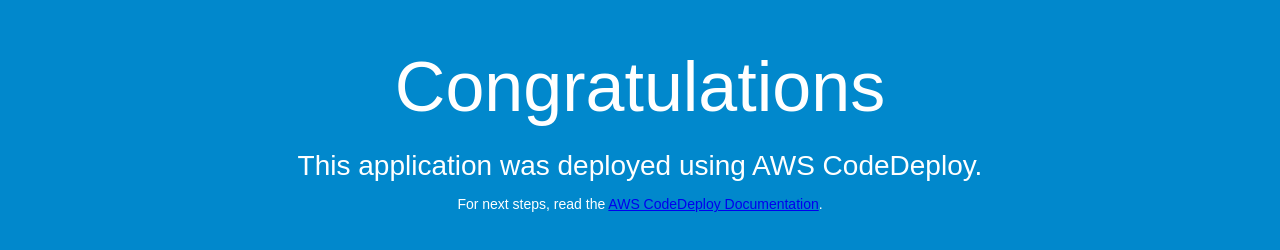
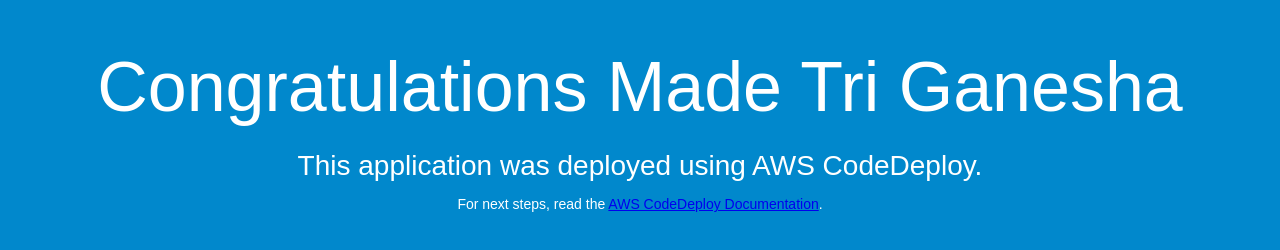
Before and after one commit to mtganesha/CodeDeployGitHubDemo, a plain HTML site: page index.html in a window 1280 px wide. Drawn offline with Linux system fonts and the light colour scheme.

Commit message:
Update index.html

```diff
--- a/index.html
+++ b/index.html
@@ -26,7 +26,7 @@
 </head>
 <body>
   <div align="center">
-    <h1>Congratulations</h1>
+    <h1>Congratulations Made Tri Ganesha</h1>
     <h2>This application was deployed using AWS CodeDeploy.</h2>
     <p>For next steps, read the <a href="http://aws.amazon.com/documentation/codedeploy">AWS CodeDeploy Documentation</a>.</p>
   </div>
```
